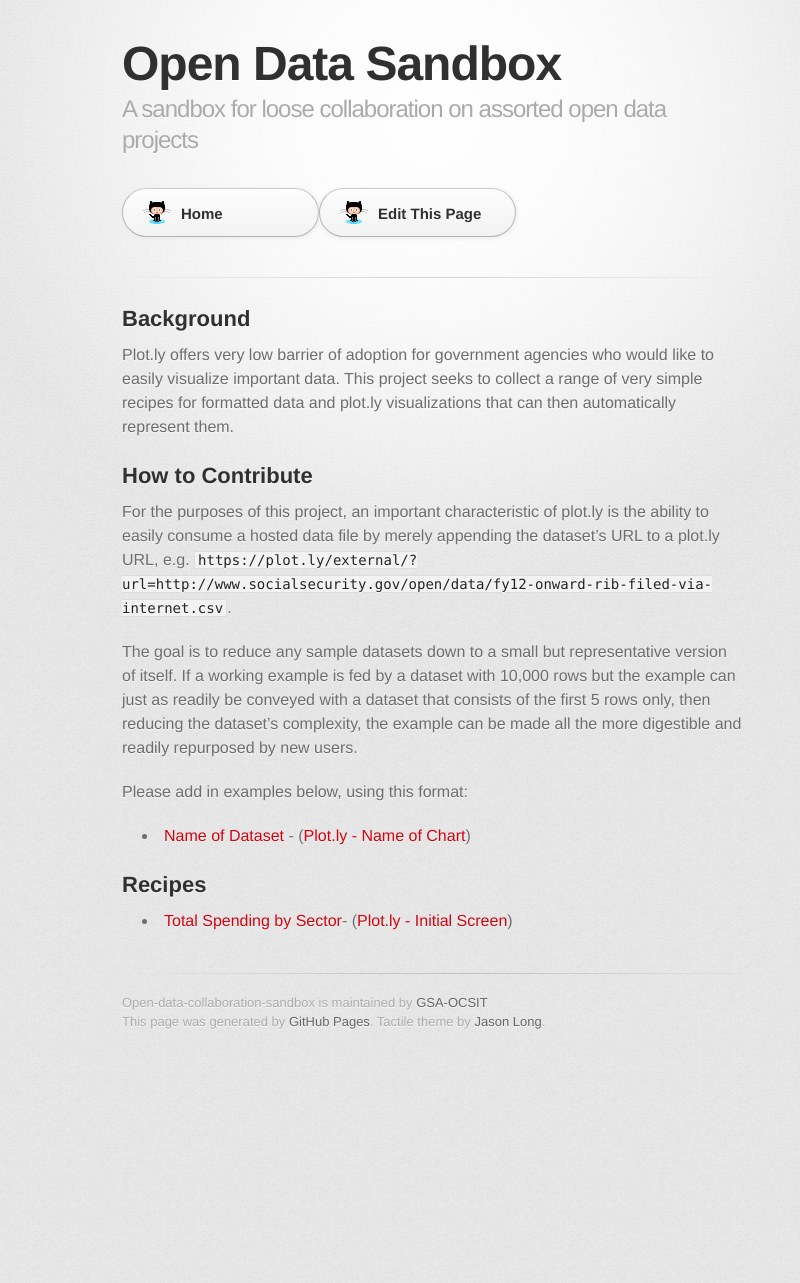
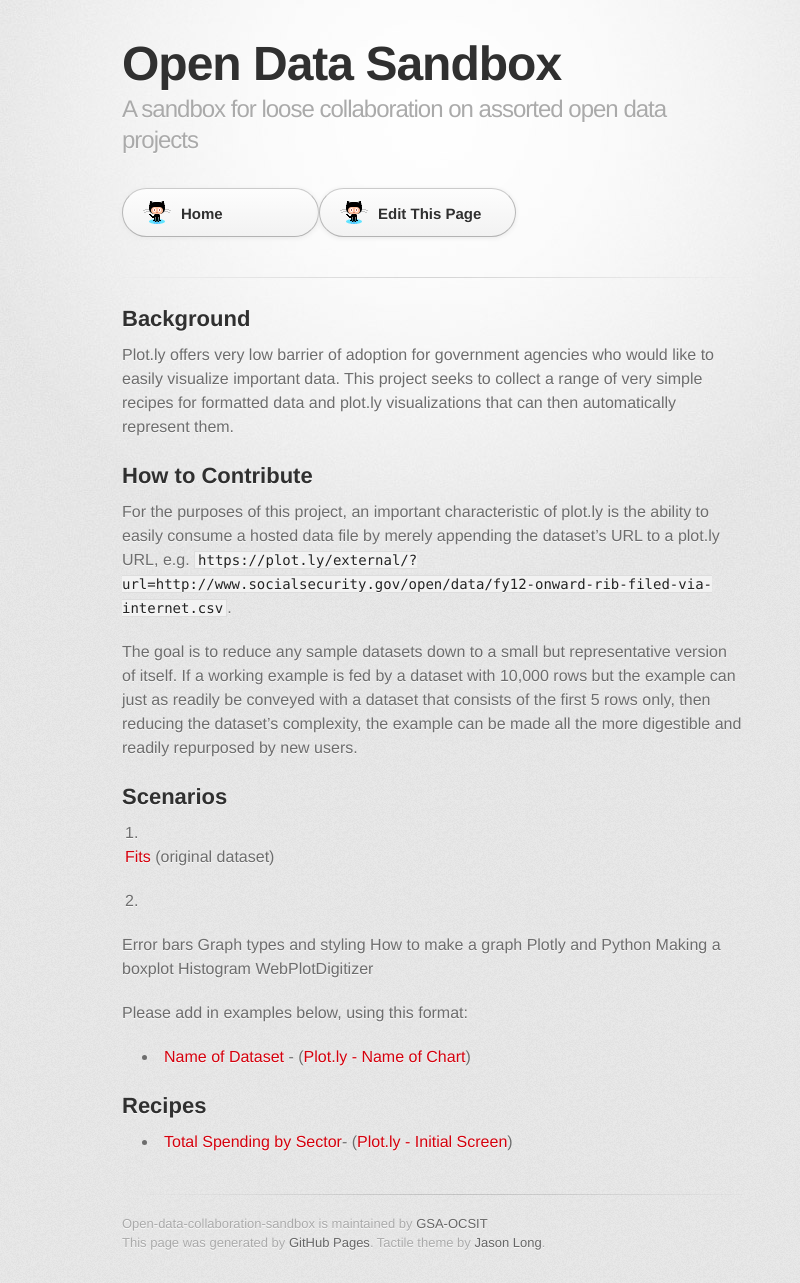
Before and after one commit to GSA/Open-Data-Collaboration-Sandbox, a Jekyll site: the page built from plotly_recipes_for_open_data.md, in a window 1280 px wide. Shown: the whole page, without its empty margins (208-1008 px from the left). Built offline with Jekyll 4.4.1, drawn with Linux system fonts in a browser that asks for light colours; some web fonts are replaced; before the commit the page ends 1062 px from its top, so only the background shows below that.

Commit message:
Update plotly_recipes_for_open_data.md

```diff
--- a/plotly_recipes_for_open_data.md
+++ b/plotly_recipes_for_open_data.md
@@ -16,10 +16,28 @@
 
 The goal is to reduce any sample datasets down to a small but representative version of itself.  If a working example is fed by a dataset with 10,000 rows but the example can just as readily be conveyed with a dataset that consists of the first 5 rows only, then reducing the dataset's complexity, the example can be made all the more digestible and readily repurposed by new users.
 
+
+## Scenarios
+
+1. [Fits](https://plot.ly/fits) (original dataset)
+
+
+2.
+
+Error bars
+Graph types and styling
+How to make a graph
+Plotly and Python
+Making a boxplot
+Histogram
+WebPlotDigitizer
+
+
+
+
 Please add in examples below, using this format:
 
 * [Name of Dataset](http://www.example.com/dataset.csv) - ([Plot.ly - Name of  Chart](https://plot.ly/external/?url=http://www.example.com/dataset.csv))
 
-
 ## Recipes
 * [Total Spending by Sector](https://raw.github.com/gbinal/plotly-experiments/master/grid/total_spending.csv)- ([Plot.ly - Initial Screen](https://plot.ly/external/?url=https://raw.github.com/gbinal/plotly-experiments/master/grid/total_spending.csv))
```
